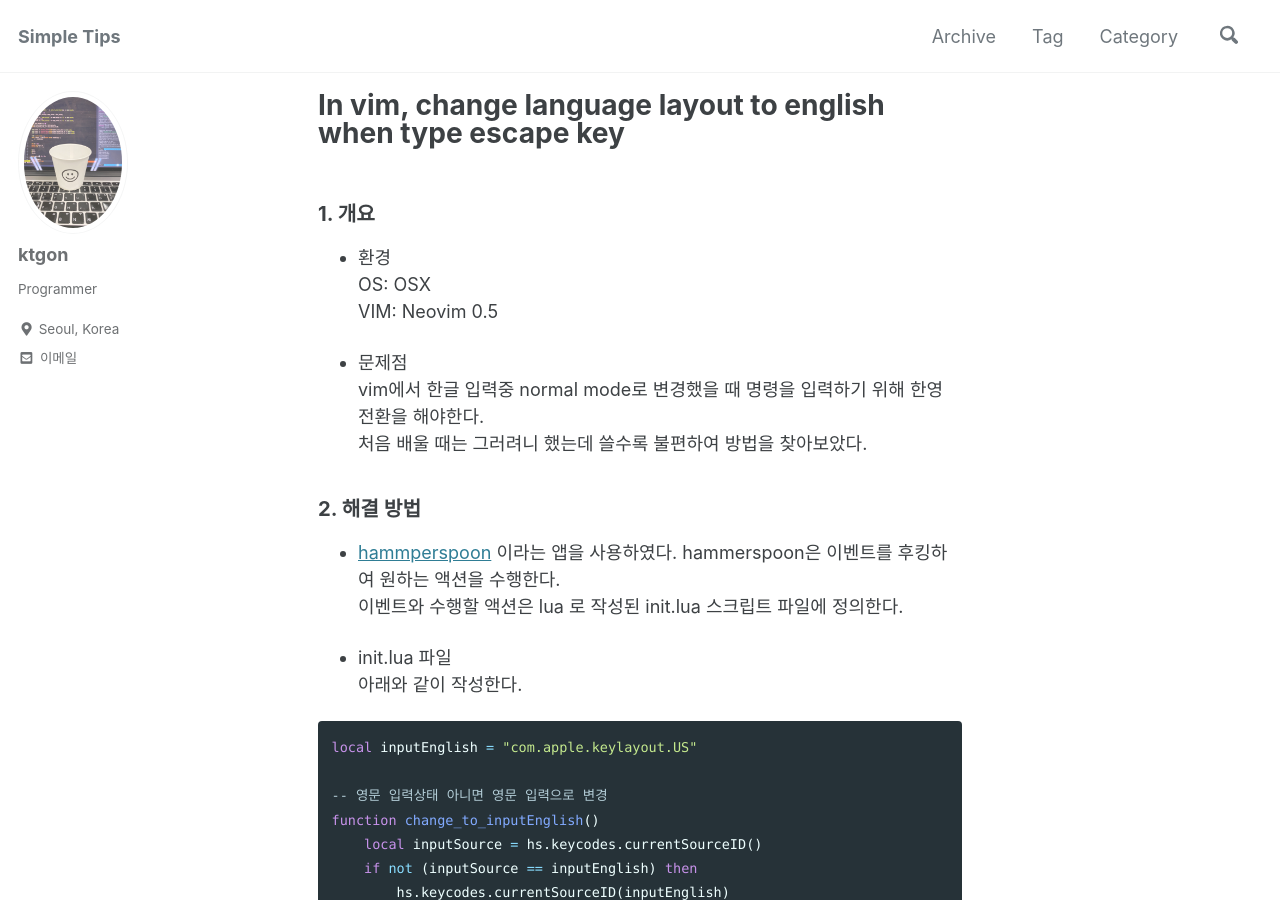
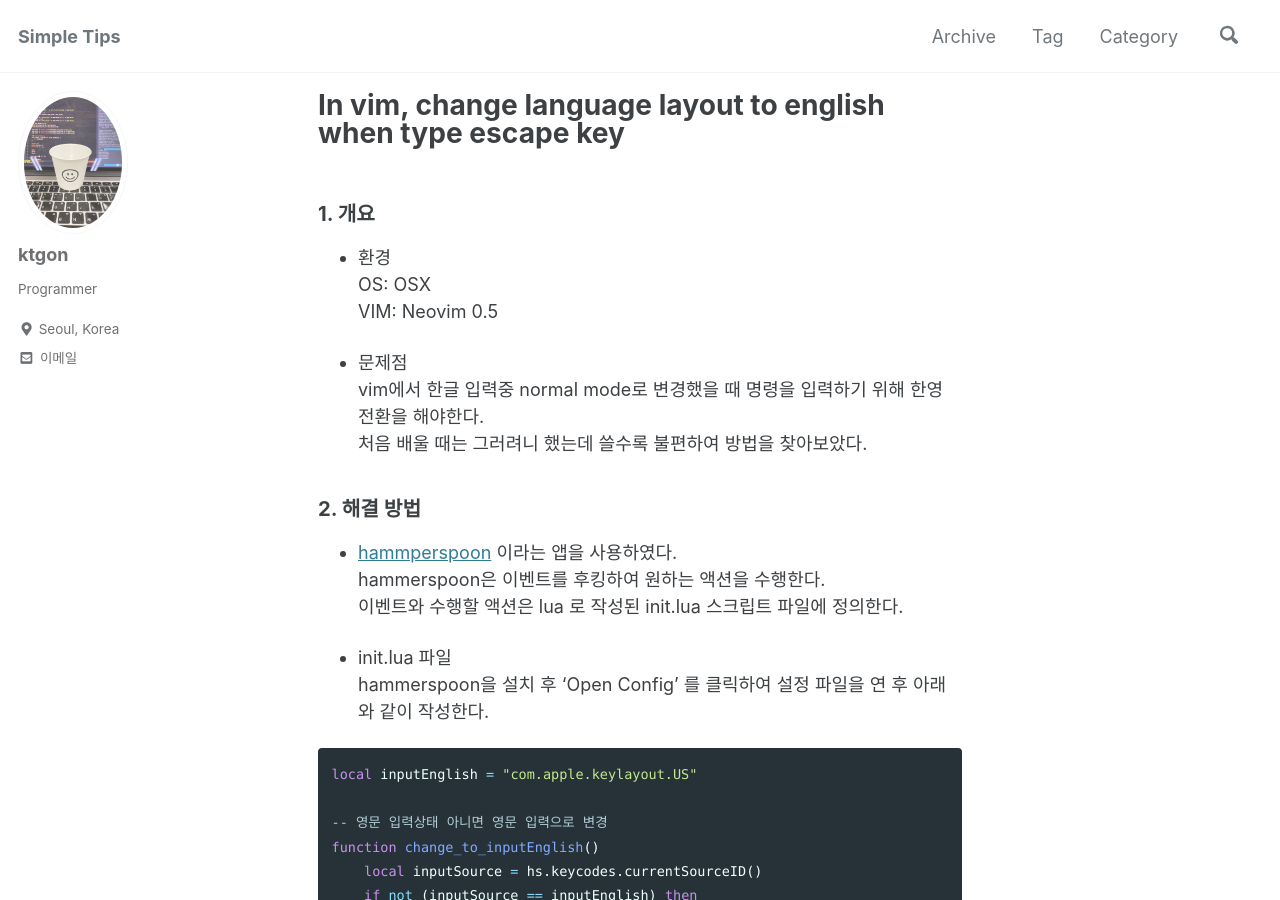
Before and after one commit to ktgon/ktgon.github.io, a Jekyll site: the page built from _posts/2021-10-14-vim-change-to-english.md, in a window 1280 px wide and 900 px high. Built offline with Jekyll 4.4.1, drawn with Linux system fonts in a browser that asks for light colours; cached includes are drawn as plain includes; comment, search, counter and statistics services are not loaded.

Commit message:
2021-10-14-vim-change-to-english.md edit

````diff
--- a/_posts/2021-10-14-vim-change-to-english.md
+++ b/_posts/2021-10-14-vim-change-to-english.md
@@ -20,7 +20,7 @@ hammerspoon은 이벤트를 후킹하여 원하는 액션을 수행한다.
 이벤트와 수행할 액션은 lua 로 작성된 init.lua 스크립트 파일에 정의한다.
 
 - init.lua 파일
-아래와 같이 작성한다.
+hammerspoon을 설치 후 'Open Config' 를 클릭하여 설정 파일을 연 후 아래와 같이 작성한다.
 
 ```lua
 local inputEnglish = "com.apple.keylayout.US"
````
